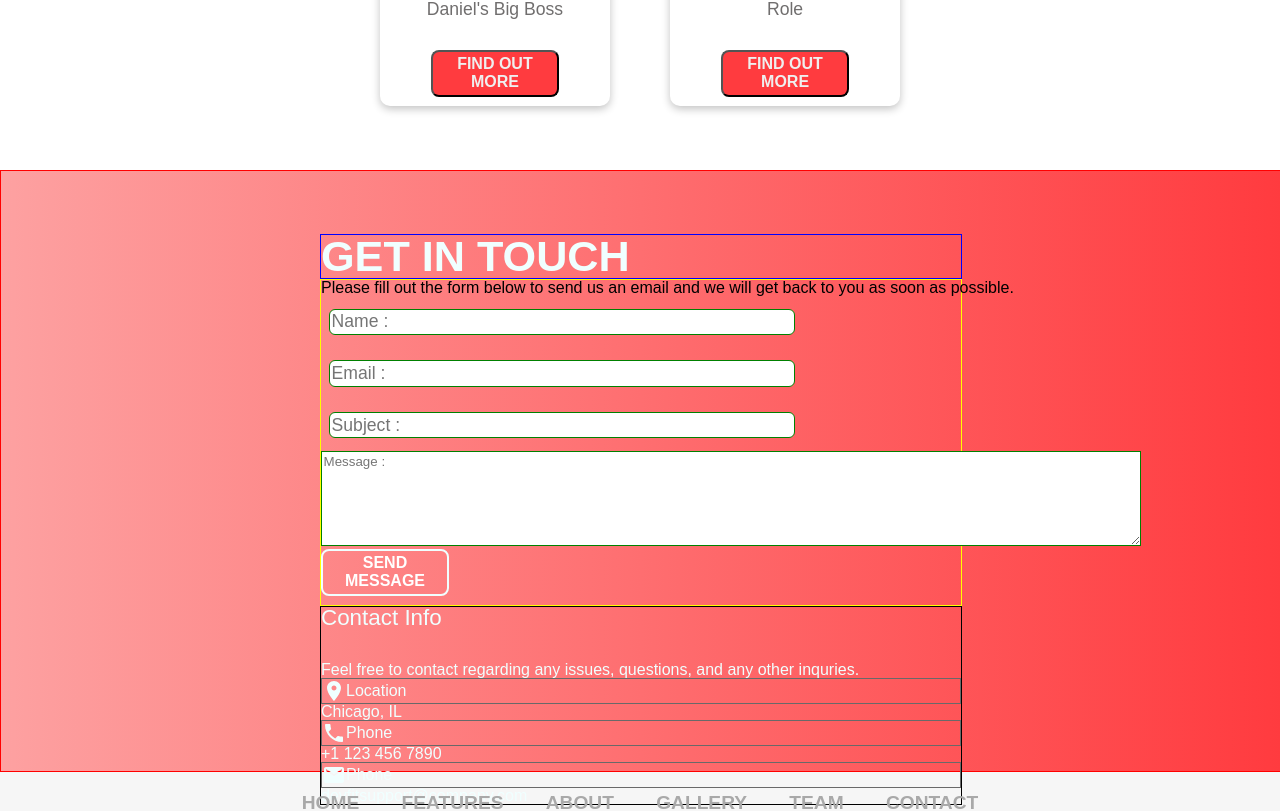
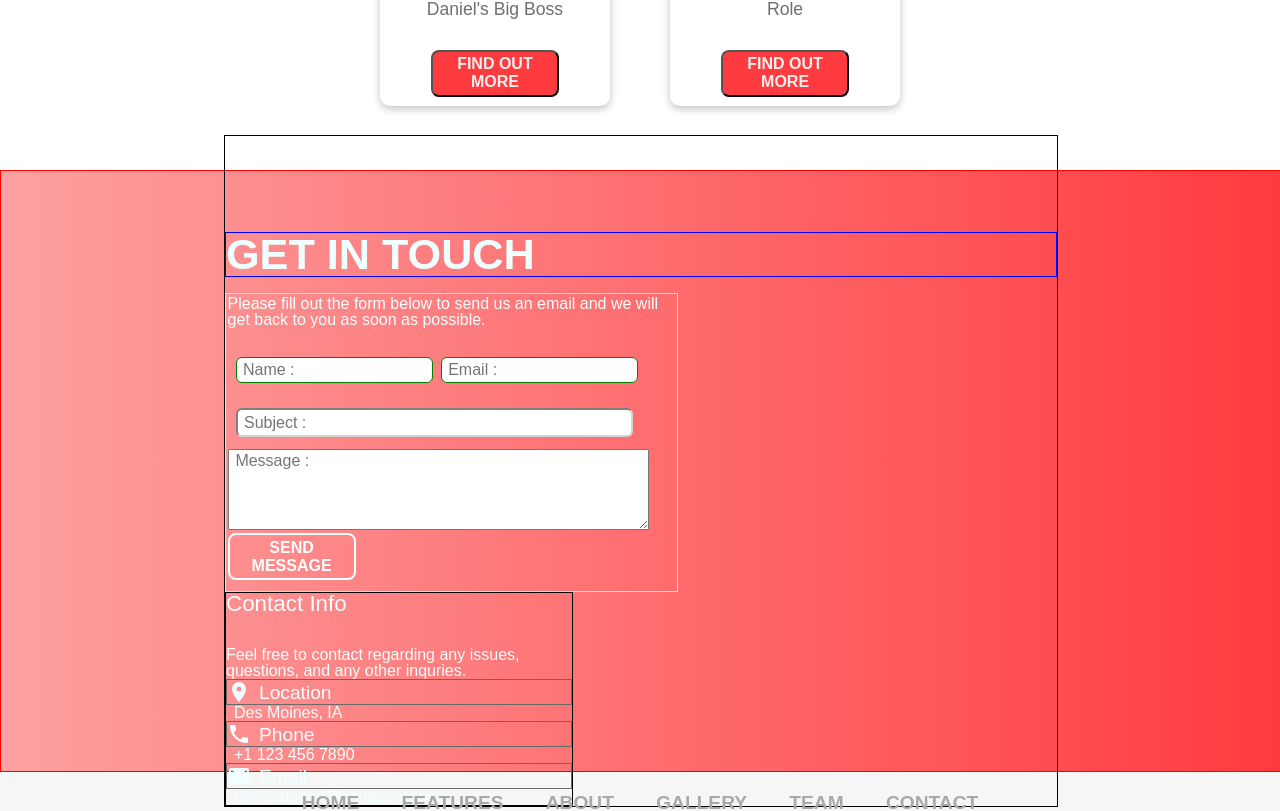
Before and after one commit to kdolic/react-node-fitness, a React (Create React App) app in the folder client/: page / in a window 1280 px wide. Shown: the part 3352-4163 px from the top of the page. Built offline with nearby package versions, Linux system fonts and the light colour scheme; no server answers; a web font is replaced by a local one.

Commit message:
updates to contact component/styling

```diff
--- a/client/src/components/home/About.js
+++ b/client/src/components/home/About.js
@@ -33,7 +33,7 @@ const About = () => {
                         </Row>
                         <Row>
                             <Col className='card'>
-                                <h3>DEV.FIT Development <img src="https://img.icons8.com/ios-glyphs/30/fa314a/long-arrow-right.png" alt='right_arrow' /></h3>
+                                <h3>DEV.FIT Personal Development <img src="https://img.icons8.com/ios-glyphs/30/fa314a/long-arrow-right.png" alt='right_arrow' /></h3>
                                 <p>Lorem ipsum dolor sit amet, consectetur adipiscing elit, sed do eiusmod tempor incididunt ut labore et dolore magna aliqua. Ut enim ad minim veniam, quis nostrud exercitation ullamco laboris nisi ut aliquip ex ea commodo consequat. </p>
                             </Col>
                             <Col className='card'>
--- a/client/src/components/home/Contact.js
+++ b/client/src/components/home/Contact.js
@@ -15,13 +15,13 @@ const Contact = () => {
                 <div>
                     <h2>Please fill out the form below to send us an email and we will get back to you as soon as possible.</h2>
                     <form action="/contact">
-                        <div>
+                        <div className='topForm'>
                             <input className='contactInput' type='text' required id='fullName' name='fullName' placeholder='Name :' />
                             <input className='contactInput' required id='email' name='email' type='email' placeholder='Email :' />
                         </div>
-                        <div>
-                            <input className='contactInput' type='text' required id='subject' name='subject' placeholder='Subject :' />
-                            <textarea className='contactInput' name="message" cols="100" rows="6" type='text' placeholder='Message :'></textarea>
+                        <div className='bottomForm'>
+                            <input required id='subject' name='subject' placeholder='Subject :' />
+                            <textarea name="message" cols="50" rows="5" type='text' placeholder='Message :'></textarea>
                             <button className='contactButton' type='submit'>Send Message</button>
                         </div>
                     </form>
@@ -34,7 +34,7 @@ const Contact = () => {
                     <LocationOnIcon style={{fill: "azure"}}/>
                     <h3>Location</h3>
                 </div>
-                    <p>Chicago, IL</p>
+                    <p>Des Moines, IA</p>
                 <div className='contactIcon'>
                     <PhoneIcon style={{fill: "azure"}}/>
                     <h3>Phone</h3>
@@ -42,7 +42,7 @@ const Contact = () => {
                     <p>+1 123 456 7890</p>
                 <div className='contactIcon'>
                     <MailIcon style={{fill: "azure"}}/>
-                    <h3>Phone</h3>
+                    <h3>Email</h3>
                 </div>
                     <p>devfitsupport@company.com</p>
             </div>
--- a/client/src/css/Contact.css
+++ b/client/src/css/Contact.css
@@ -8,14 +8,15 @@
   background: linear-gradient(to left, #ff3b3f, #fda1a1);
   border: 1px solid red;
 }
-/* .innerContainer {
+.innerContainer {
   display: flex;
   flex-direction: column;
-  justify-content: center;
-  align-items: center;
-} */
+  width: 65vw;
+  border: 1px solid black;
+}
 .contactTitle {
   margin-top: 6rem;
+  margin-bottom: 1rem;
   font-size: 2.7rem;
   font-weight: 900;
   color: azure;
@@ -23,13 +24,30 @@
   border: 1px solid blue;
 }
 .contactForm {
-  display: flex;
-  width: 50vw;
+  width: 35vw;
+  padding: 0.1rem;
+  font-size: 1rem;
+  color: azure;
   border: 1px solid yellow;
 }
+.contactForm h2 {
+  margin-bottom: 1rem;
+}
+/* .topForm {
+  display: flex;
+} */
 .contactInput {
+  width: 15vw;
   padding: 0.1rem;
   border: 1px solid green;
+}
+::placeholder {
+  font-size: 1rem;
+  padding-left: 0.3rem;
+}
+.bottomForm input {
+  padding: 0.1rem;
+  width: 30.5vw;
 }
 .contactButton {
   background-color: transparent;
@@ -47,15 +65,22 @@
   display: flex;
   flex-direction: column;
   color: azure;
-  width: 50vw;
+  width: 27vw;
   border: 1px solid black;
 }
 .contactInfo h2 {
   font-size: 1.4rem;
   margin-bottom: 2rem;
 }
+.contactInfo p {
+  margin-left: 0.5rem;
+}
 .contactIcon {
   display: flex;
   align-items: center;
   border: 1px solid dimgray;
 }
+.contactIcon h3 {
+  font-size: 1.2rem;
+  margin-left: 0.5rem;
+}
```
